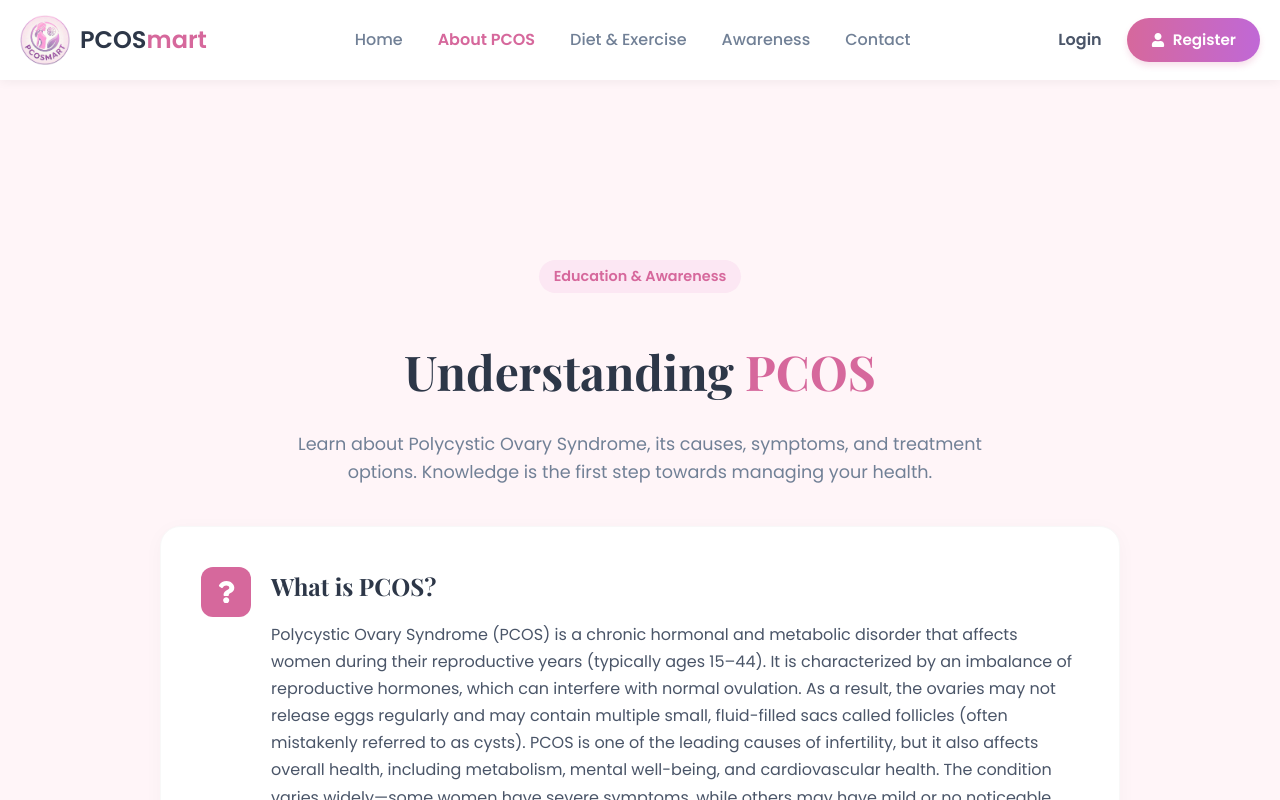
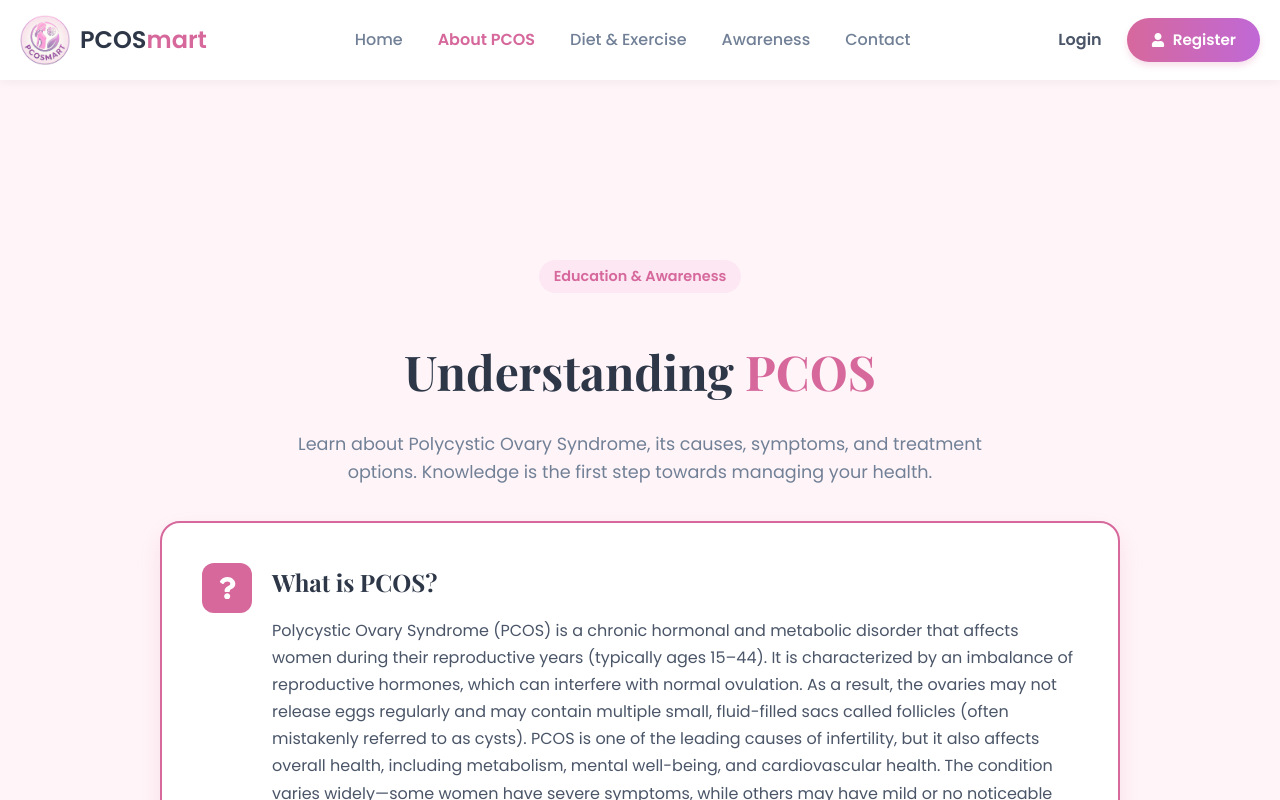
Before and after one commit to pranalipatil21/Pcosmart, a React (Vite) app in the folder frontend/: page /about in a window 1280 px wide. In both pictures the pointer is over the element 640 px from the left and 702 px from the top of the page. Shown: the top 800 px of the page. Built offline with nearby package versions, Linux system fonts and the light colour scheme; no server answers.

Commit message:
Hover effects: AboutPCOS Page

```diff
--- a/frontend/src/App.css
+++ b/frontend/src/App.css
@@ -705,3 +705,15 @@ a, button, .btn, .btn-primary, .step-box, .card {
   border-color: var(--primary);
   background-color: #FFF0F5;
 }
+
+/* Specific Fix for Info Cards (About Page) */
+.info-card,.myth-card, .fact-card {
+  transition: all 0.3s ease-in-out; /* Ensures smooth animation */
+  border: 1px solid #f8f8f8; /* Default light border */
+}
+
+.info-card:hover, .myth-card:hover, .fact-card:hover {
+  border: 2px solid var(--primary) !important; /* Forces Dark Pink Border */
+  box-shadow: 0 10px 25px rgba(214, 104, 156, 0.15); /* Soft Pink Shadow */
+  transform: translateY(-5px); /* Lift Effect */
+}
```
